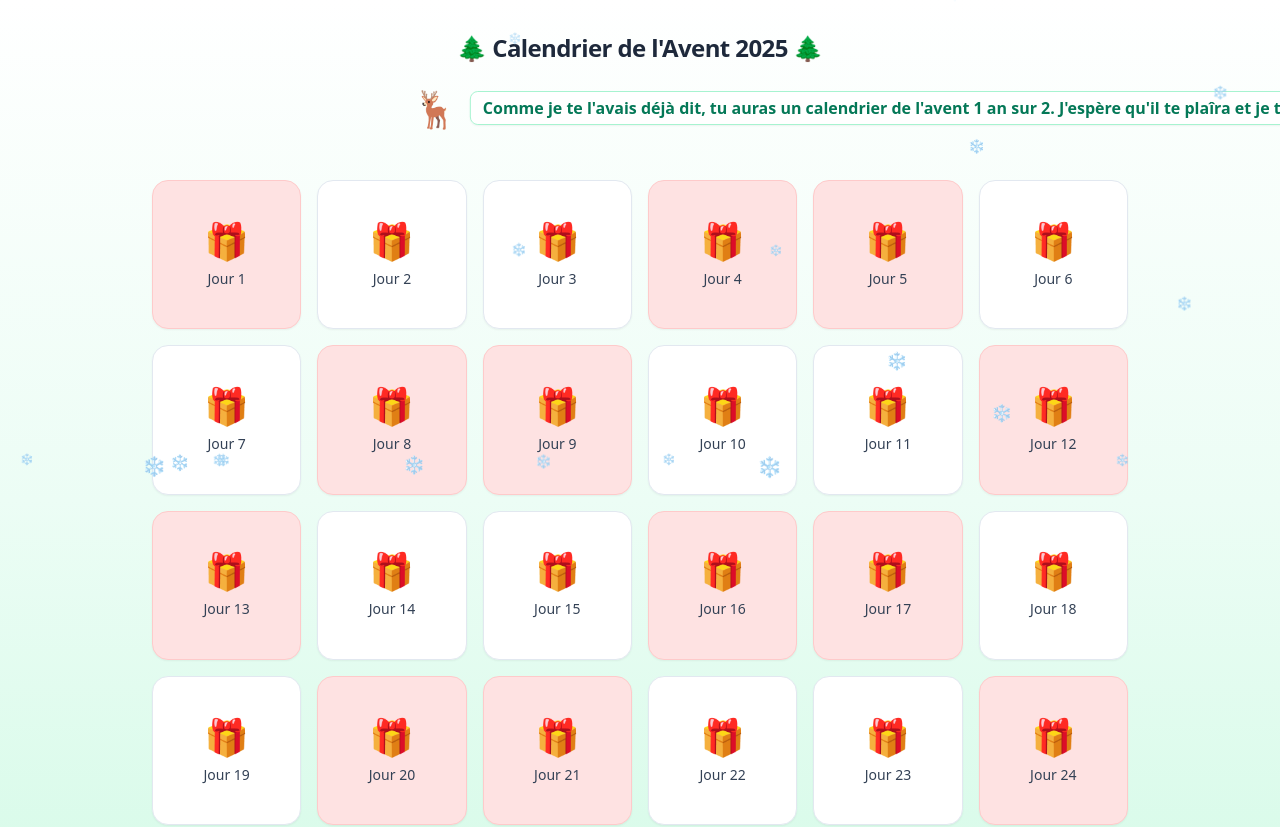
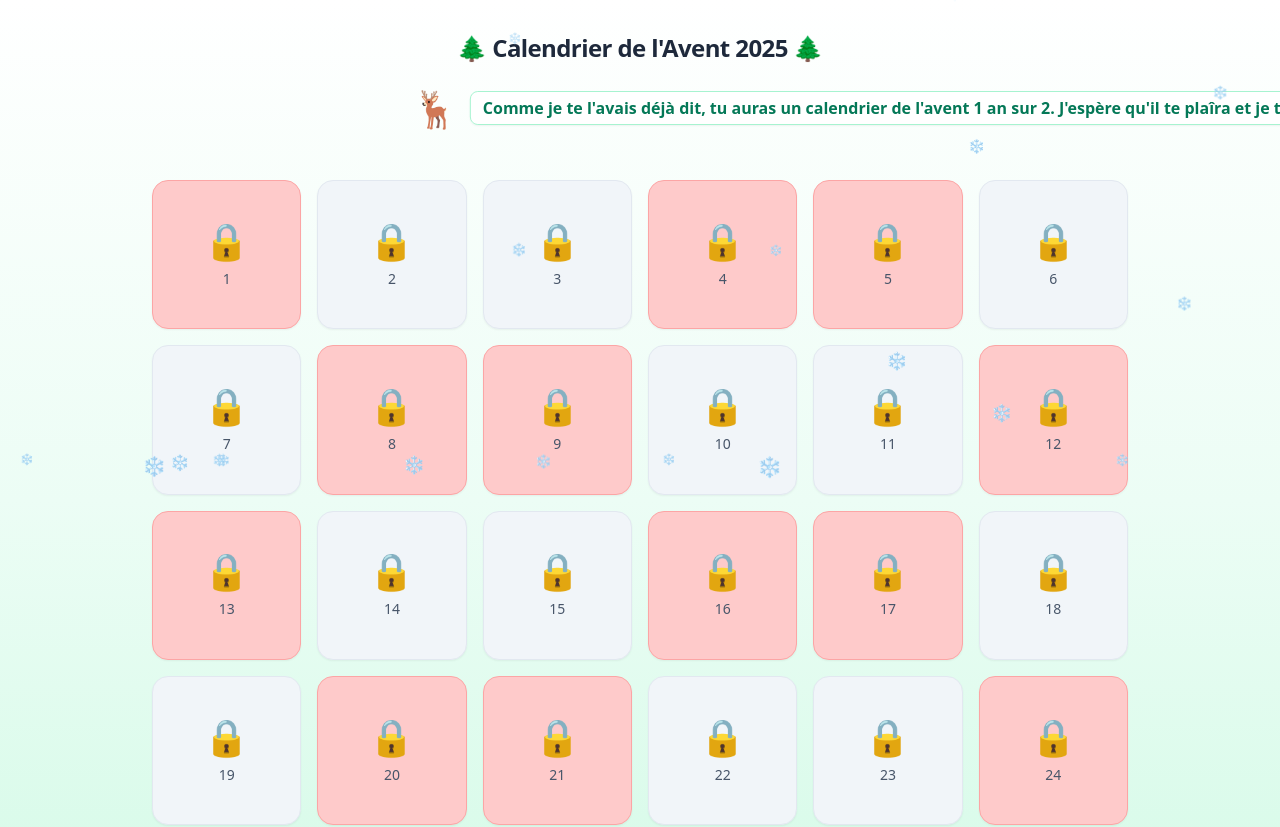
Before and after one commit to Guillaume0704/advent-calendar-app, a React (Vite) app: page / in a window 1280 px wide. Shown: the top 827 px of the page. Built offline with nearby package versions, Linux system fonts and the light colour scheme.

Commit message:
Update App.jsx with latest calendar logic and design improvements

```diff
--- a/src/App.jsx
+++ b/src/App.jsx
@@ -5,7 +5,7 @@ import React, { useEffect, useMemo, useRef, useState } from "react";
 ============================== */
 const ADVENT_YEAR = 2025;
 const RED_DAYS = new Set([1, 4, 5, 8, 9, 12, 13, 16, 17, 20, 21, 24]);
-const TEST_MODE = true;
+const TEST_MODE = false;
 
 // Answers are case/diacritics-insensitive
 const QUESTIONS = {
```
